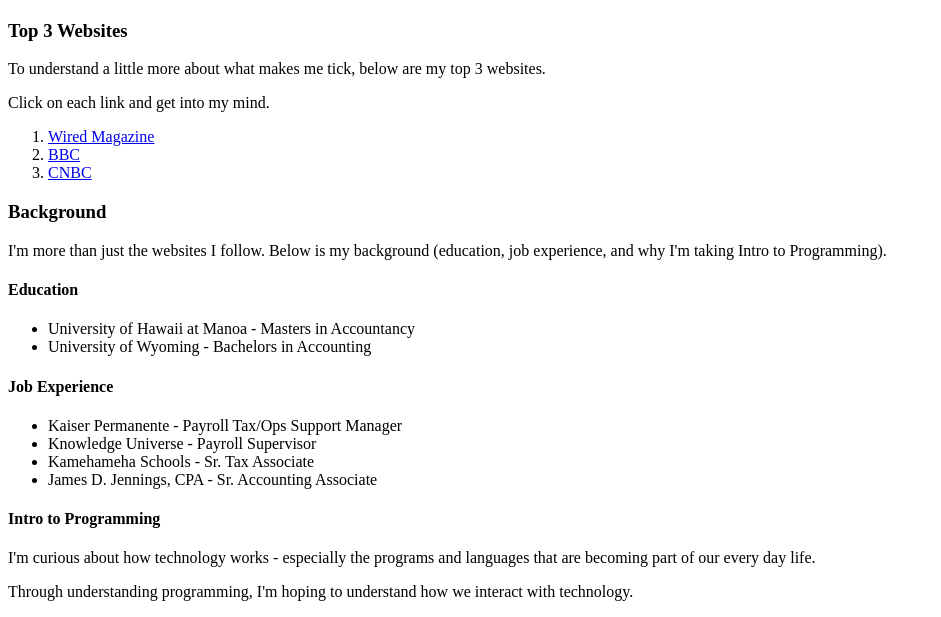
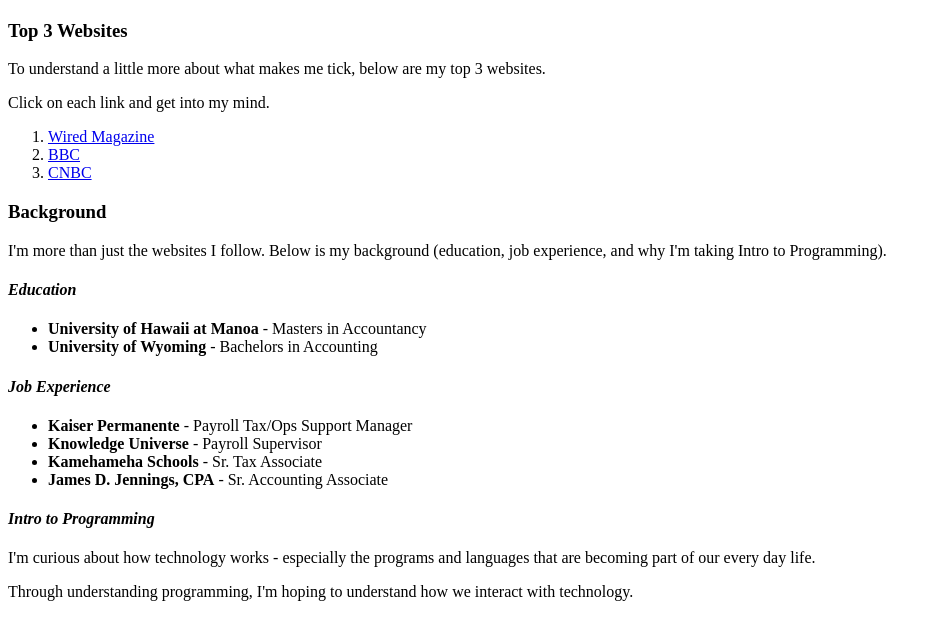
Before and after one commit to quinnoaks/first_code_review, a plain HTML site: page index.html in a window 1280 px wide. Shown: the part 156-773 px from the top of the page, without its empty margins (0-941 px from the left). Drawn offline with Linux system fonts and the light colour scheme.

Commit message:
Add inline elements to index.html.

```diff
--- a/index.html
+++ b/index.html
@@ -22,21 +22,21 @@
     <h3>Background</h3>
     <p>I'm more than just the websites I follow. Below is my background (education, job experience, and why I'm taking Intro to Programming).</p>
 
-    <h4>Education</h4>
+    <h4><em>Education</em></h4>
     <ul>
-      <li>University of Hawaii at Manoa - Masters in Accountancy</li>
-      <li>University of Wyoming - Bachelors in Accounting</li>
+      <li><strong>University of Hawaii at Manoa</strong> - Masters in Accountancy</li>
+      <li><strong>University of Wyoming</strong> - Bachelors in Accounting</li>
     </ul>
 
-    <h4>Job Experience</h4>
+    <h4><em>Job Experience</em></h4>
     <ul>
-      <li>Kaiser Permanente - Payroll Tax/Ops Support Manager</li>
-      <li>Knowledge Universe - Payroll Supervisor</li>
-      <li>Kamehameha Schools - Sr. Tax Associate</li>
-      <li>James D. Jennings, CPA - Sr. Accounting Associate</li>
+      <li><strong>Kaiser Permanente</strong> - Payroll Tax/Ops Support Manager</li>
+      <li><strong>Knowledge Universe</strong> - Payroll Supervisor</li>
+      <li><strong>Kamehameha Schools</strong> - Sr. Tax Associate</li>
+      <li><strong>James D. Jennings, CPA</strong> - Sr. Accounting Associate</li>
     </ul>
 
-    <h4>Intro to Programming</h4>
+    <h4><em>Intro to Programming</em></h4>
     <p>I'm curious about how technology works - especially the programs and languages that are becoming part of our every day life.</p>
     <p>Through understanding programming, I'm hoping to understand how we interact with technology.</p>
 
```
